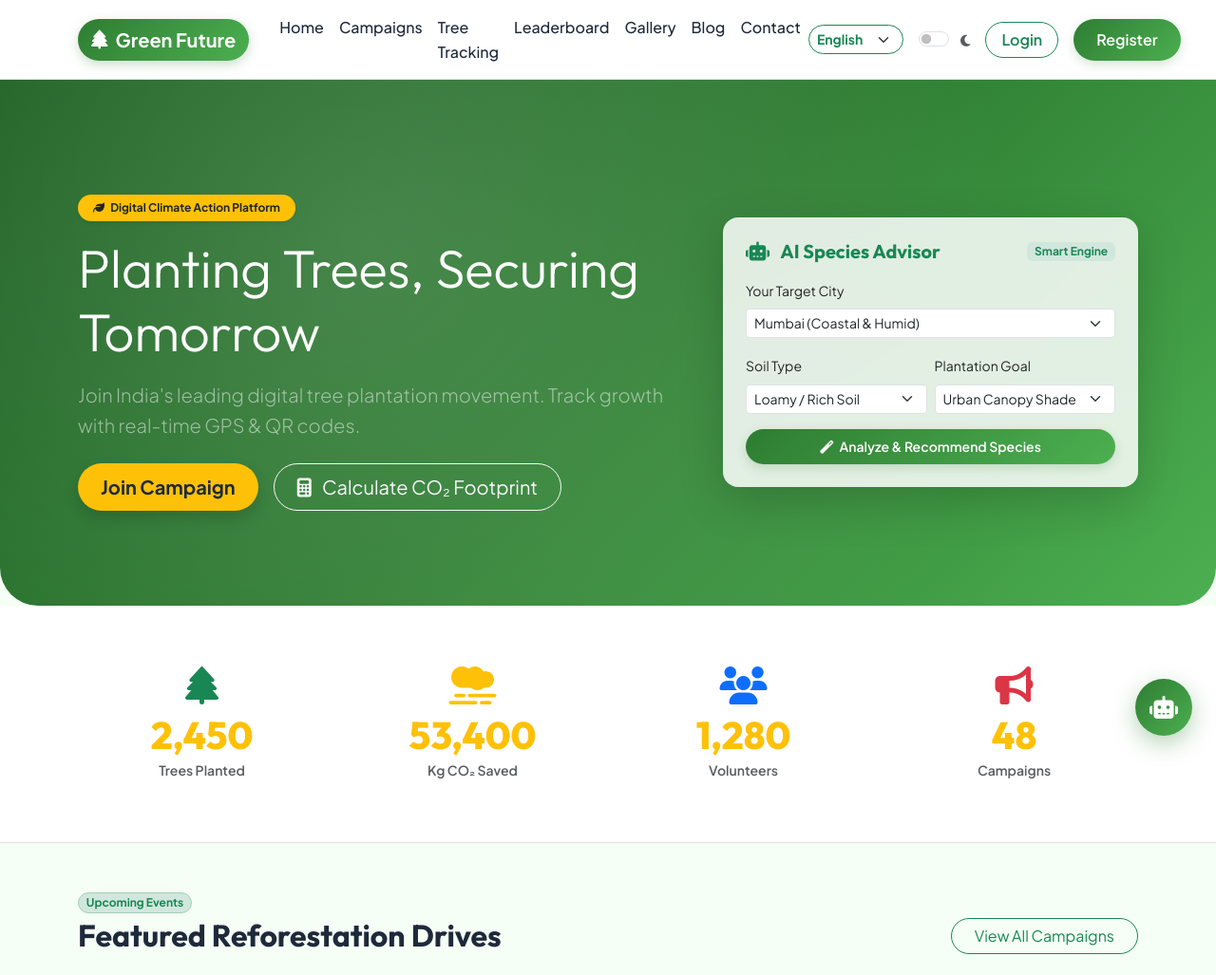
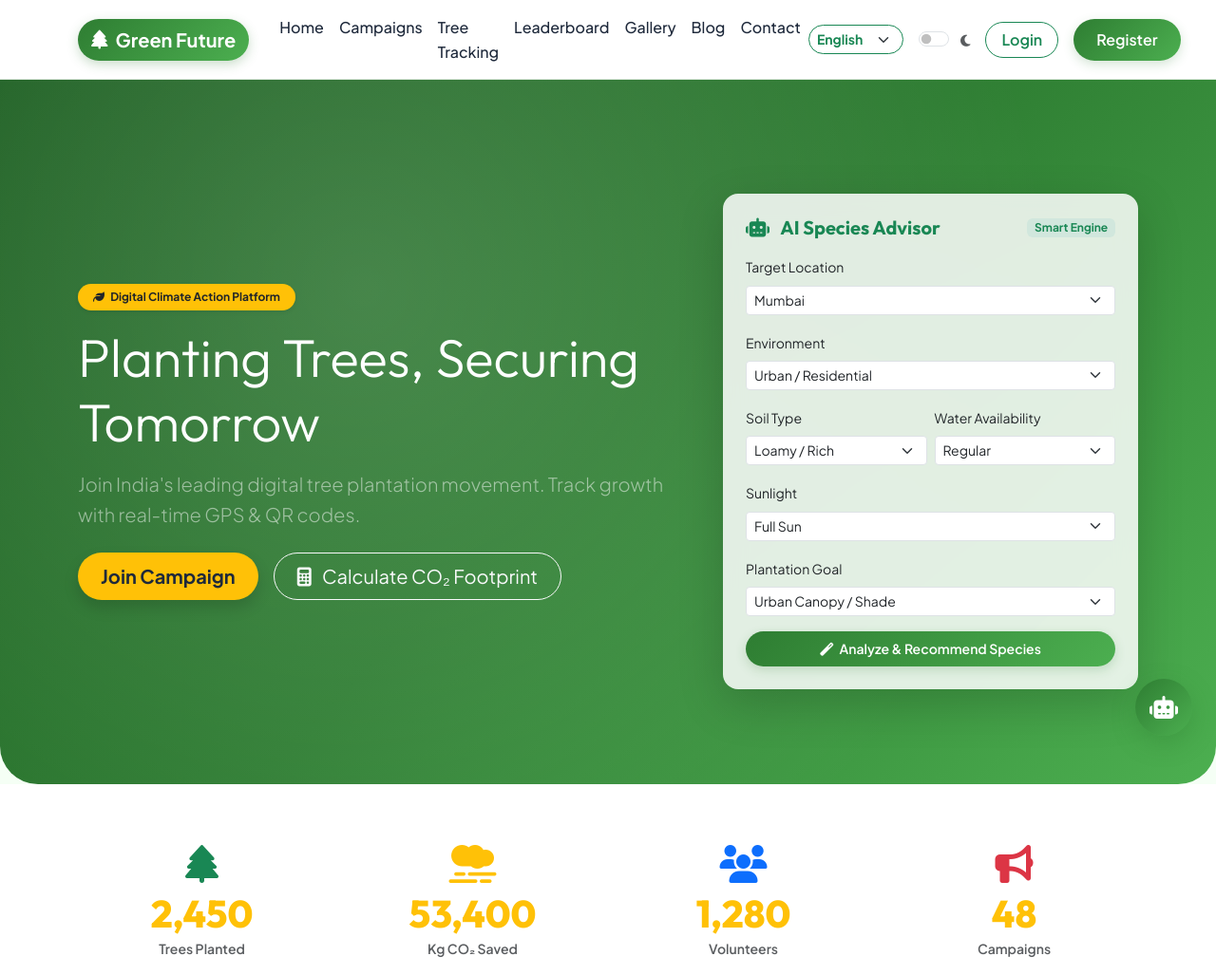
Before and after one commit to tanishjangid647-code/Green-future, a PHP site: page / in a window 1280 px wide. Shown: the top 1027 px of the page at 95% size. Run offline with PHP 8.4, Linux system fonts and the light colour scheme; data comes from the database, SQL or seed files in the repository; some libraries are stand-ins or nearby versions.

Commit message:
Upgrade AI species advisor

```diff
--- a/assets/js/weather-ai.js
+++ b/assets/js/weather-ai.js
@@ -197,79 +197,276 @@ function getWeatherDescription(code) {
   return weatherCodes[code] || 'Unknown Conditions';
 }
 // AI Tree Species Recommendation Logic
+// AI Tree Species Recommendation System
 function initAIRecommender() {
   const form = document.getElementById('ai-recommender-form');
   const resultDiv = document.getElementById('ai-recommendation-result');
+
   if (!form || !resultDiv) return;
 
   form.addEventListener('submit', (e) => {
     e.preventDefault();
+
     const city = document.getElementById('ai-city').value;
+    const environment = document.getElementById('ai-environment').value;
     const soil = document.getElementById('ai-soil').value;
+    const water = document.getElementById('ai-water').value;
+    const sunlight = document.getElementById('ai-sunlight').value;
     const purpose = document.getElementById('ai-purpose').value;
 
     resultDiv.innerHTML = `
       <div class="text-center py-4">
         <div class="spinner-border text-success" role="status"></div>
-        <p class="mt-2 text-muted">AI Analyzing Soil Composition & Micro-climate for ${city}...</p>
+        <p class="mt-2 text-muted">
+          AI analyzing location, soil, water and environmental conditions...
+        </p>
       </div>
     `;
 
     setTimeout(() => {
-      let treeName = 'Azadirachta indica (Neem)';
-      let co2 = '25.5 kg/yr';
-      let survival = '96%';
-      let reason = 'High drought resistance, excellent air purifying capacity, and thrives in all soil types.';
 
-      if (purpose === 'fruit') {
-        treeName = 'Mangifera indica (Mango / Alphonso)';
-        co2 = '42.0 kg/yr';
-        survival = '92%';
-        reason = 'Deep taproot system, high fruit yield, and strong canopy shade ideal for urban gardens.';
-      } else if (purpose === 'shade') {
-        treeName = 'Ficus religiosa (Peepal)';
-        co2 = '34.8 kg/yr';
-        survival = '98%';
-        reason = '24-hour oxygen release cycle, vast shade canopy, and rapid growth rate.';
-      } else if (soil === 'sandy') {
-        treeName = 'Red Mangrove / Coconut Palm';
-        co2 = '30.0 kg/yr';
-        survival = '94%';
-        reason = 'High salinity tolerance and coastal soil stabilization properties.';
-      }
+      /*
+       * Each species receives a suitability score.
+       * The score is based on the user's selected conditions.
+       */
+
+      const species = [
+
+        {
+          name: "Azadirachta indica (Neem)",
+          score: 0,
+          co2: "25–35 kg/yr",
+          reason: "Drought tolerant, hardy and well suited to many Indian urban environments.",
+          environments: ["urban", "dry", "rural"],
+          soils: ["loamy", "sandy", "red", "black"],
+          water: ["normal", "low"],
+          sunlight: ["full"],
+          purposes: ["shade", "air", "biodiversity"]
+        },
+
+        {
+          name: "Ficus religiosa (Peepal)",
+          score: 0,
+          co2: "30–40 kg/yr",
+          reason: "Large canopy and strong ecological value make it suitable for spacious sites.",
+          environments: ["urban", "rural", "riverbank"],
+          soils: ["loamy", "clay"],
+          water: ["normal", "high"],
+          sunlight: ["full"],
+          purposes: ["shade", "air", "biodiversity"]
+        },
+
+        {
+          name: "Mangifera indica (Mango)",
+          score: 0,
+          co2: "35–45 kg/yr",
+          reason: "Fruit-bearing tree suitable for warm regions when adequate space and water are available.",
+          environments: ["urban", "rural"],
+          soils: ["loamy", "red", "black"],
+          water: ["normal", "high"],
+          sunlight: ["full"],
+          purposes: ["fruit", "shade", "biodiversity"]
+        },
+
+        {
+          name: "Syzygium cumini (Jamun)",
+          score: 0,
+          co2: "30–40 kg/yr",
+          reason: "A hardy native fruit tree that performs well in warm conditions and supports biodiversity.",
+          environments: ["urban", "rural", "riverbank"],
+          soils: ["loamy", "clay", "black"],
+          water: ["normal", "high"],
+          sunlight: ["full", "partial"],
+          purposes: ["fruit", "biodiversity", "shade"]
+        },
+
+        {
+          name: "Delonix regia (Gulmohar)",
+          score: 0,
+          co2: "25–35 kg/yr",
+          reason: "Fast-growing ornamental tree providing broad shade in warm urban locations.",
+          environments: ["urban", "rural"],
+          soils: ["loamy", "sandy", "red"],
+          water: ["normal", "low"],
+          sunlight: ["full"],
+          purposes: ["shade", "biodiversity"]
+        },
+
+        {
+          name: "Cocos nucifera (Coconut)",
+          score: 0,
+          co2: "20–30 kg/yr",
+          reason: "Well adapted to tropical coastal environments and sandy soils.",
+          environments: ["coastal", "rural"],
+          soils: ["sandy", "saline"],
+          water: ["normal", "high"],
+          sunlight: ["full"],
+          purposes: ["fruit", "coastal_protection"]
+        },
+
+        {
+          name: "Avicennia marina (Grey Mangrove)",
+          score: 0,
+          co2: "20–30 kg/yr",
+          reason: "Highly adapted to saline coastal wetlands and periodically flooded tidal environments.",
+          environments: ["coastal"],
+          soils: ["saline", "sandy", "clay"],
+          water: ["tidal", "high"],
+          sunlight: ["full"],
+          purposes: ["coastal_protection", "biodiversity", "erosion"]
+        },
+
+        {
+          name: "Rhizophora mucronata (Red Mangrove)",
+          score: 0,
+          co2: "20–30 kg/yr",
+          reason: "Suitable for tropical intertidal environments where mangrove restoration is appropriate.",
+          environments: ["coastal"],
+          soils: ["saline", "clay", "sandy"],
+          water: ["tidal", "high"],
+          sunlight: ["full"],
+          purposes: ["coastal_protection", "biodiversity", "erosion"]
+        },
+
+        {
+          name: "Acacia nilotica (Babul)",
+          score: 0,
+          co2: "20–30 kg/yr",
+          reason: "Hardy species with good tolerance to dry conditions and useful for soil stabilization.",
+          environments: ["dry", "rural"],
+          soils: ["sandy", "clay", "black"],
+          water: ["low", "normal"],
+          sunlight: ["full"],
+          purposes: ["erosion", "biodiversity", "air"]
+        },
+
+        {
+          name: "Pongamia pinnata (Karanja)",
+          score: 0,
+          co2: "25–35 kg/yr",
+          reason: "Hardy Indian tree that can tolerate difficult soils and is useful for ecological restoration.",
+          environments: ["coastal", "rural", "urban", "riverbank"],
+          soils: ["sandy", "loamy", "saline"],
+          water: ["normal", "high"],
+          sunlight: ["full"],
+          purposes: ["biodiversity", "erosion", "air", "coastal_protection"]
+        }
+
+      ];
+
+      // Calculate suitability score
+      species.forEach(tree => {
+
+        if (tree.environments.includes(environment)) {
+          tree.score += 30;
+        }
+
+        if (tree.soils.includes(soil)) {
+          tree.score += 20;
+        }
+
+        if (tree.water.includes(water)) {
+          tree.score += 20;
+        }
+
+        if (tree.sunlight.includes(sunlight)) {
+          tree.score += 10;
+        }
+
+        if (tree.purposes.includes(purpose)) {
+          tree.score += 20;
+        }
+
+      });
+
+      // Sort from highest suitability to lowest
+      species.sort((a, b) => b.score - a.score);
+
+      // Select top 3
+      const recommendations = species.slice(0, 3);
+
+      // Make sure city is displayed
+      const cityName = city === "Other"
+        ? "your selected location"
+        : city;
 
       resultDiv.innerHTML = `
         <div class="alert alert-success border-success bg-white shadow-sm rounded-4 p-4 mt-3">
-          <div class="d-flex align-items-center gap-3 mb-3">
-            <div class="bg-success text-white p-3 rounded-circle fs-3">
+
+          <div class="text-center mb-4">
+            <div class="bg-success text-white p-3 rounded-circle d-inline-block fs-3">
               <i class="fas fa-seedling"></i>
             </div>
-            <div>
-              <span class="badge bg-success mb-1">Recommended Species</span>
-              <h5 class="mb-0 fw-bold text-success">${treeName}</h5>
+
+            <h5 class="mt-2 mb-1 fw-bold text-success">
+              AI Species Recommendations
+            </h5>
+
+            <p class="small text-muted mb-0">
+              Based on ${cityName}, ${environment} environment,
+              ${soil} soil and ${purpose.replaceAll("_", " ")} goal.
+            </p>
+          </div>
+
+          ${recommendations.map((tree, index) => `
+            <div class="border rounded-4 p-3 mb-3 bg-light">
+
+              <div class="d-flex justify-content-between align-items-center mb-2">
+
+                <div>
+                  <span class="badge bg-success mb-1">
+                    ${index === 0 ? "Best Match" : "Alternative " + index}
+                  </span>
+
+                  <h6 class="fw-bold text-success mb-0">
+                    ${tree.name}
+                  </h6>
+                </div>
+
+                <div class="text-end">
+                  <strong class="text-success">
+                    ${tree.score}%
+                  </strong>
+                  <small class="d-block text-muted">
+                    Suitability
+                  </small>
+                </div>
+
+              </div>
+
+              <div class="progress mb-2" style="height: 7px;">
+                <div
+                  class="progress-bar bg-success"
+                  style="width: ${tree.score}%;">
+                </div>
+              </div>
+
+              <p class="small text-secondary mb-2">
+                <strong>Why?</strong> ${tree.reason}
+              </p>
+
+              <small class="text-muted">
+                Estimated CO₂ benefit: ${tree.co2}
+              </small>
+
             </div>
+          `).join("")}
+
+          <div class="alert alert-warning mt-3 mb-0 small">
+            <i class="fas fa-info-circle me-1"></i>
+            <strong>Important:</strong>
+            This advisor provides a suitability estimate based on the
+            selected conditions. Final species selection should consider
+            local native-species guidance, site conditions and expert
+            forestry advice.
           </div>
-          <div class="row text-center mb-3">
-            <div class="col-6">
-              <div class="p-2 bg-light rounded-3">
-                <small class="text-muted d-block">Est. CO₂ Offset</small>
-                <strong class="text-dark fs-6">${co2}</strong>
-              </div>
-            </div>
-            <div class="col-6">
-              <div class="p-2 bg-light rounded-3">
-                <small class="text-muted d-block">Survival Rate</small>
-                <strong class="text-success fs-6">${survival}</strong>
-              </div>
-            </div>
-          </div>
-          <p class="small text-secondary mb-0"><strong>Why this tree?</strong> ${reason}</p>
+
         </div>
       `;
-    }, 1000);
+
+    }, 900);
   });
 }
-
 document.addEventListener('DOMContentLoaded', () => {
 
   const weatherCard =
--- a/index.php
+++ b/index.php
@@ -46,39 +46,94 @@ $featured_campaigns = $pdo->query("SELECT * FROM campaigns ORDER BY event_date A
             <h5 class="fw-bold mb-0 text-success"><i class="fas fa-robot me-2"></i> AI Species Advisor</h5>
             <span class="badge bg-success-subtle text-success">Smart Engine</span>
           </div>
+      <form id="ai-recommender-form">
 
-          <form id="ai-recommender-form">
+  <!-- Location -->
   <div class="mb-3">
-              <label class="form-label small font-weight-semibold">Your Target City</label>
+    <label class="form-label small font-weight-semibold">Target Location</label>
     <select id="ai-city" class="form-select form-select-sm">
-                <option value="Mumbai">Mumbai (Coastal & Humid)</option>
-                <option value="Pune">Pune (Moderate & Hilly)</option>
-                <option value="Bangalore">Bangalore (High Plateau)</option>
-                <option value="Delhi">Delhi (Semiarid Extremes)</option>
-                <option value="Kolkata">Kolkata (Riparian Wetland)</option>
+      <option value="Mumbai">Mumbai</option>
+      <option value="Pune">Pune</option>
+      <option value="Bangalore">Bangalore</option>
+      <option value="Delhi">Delhi</option>
+      <option value="Kolkata">Kolkata</option>
+      <option value="Chennai">Chennai</option>
+      <option value="Kochi">Kochi</option>
+      <option value="Jaipur">Jaipur</option>
+      <option value="Ahmedabad">Ahmedabad</option>
+      <option value="Bhubaneswar">Bhubaneswar</option>
+      <option value="Other">Other Indian Location</option>
     </select>
   </div>
+
+  <!-- Environment -->
+  <div class="mb-3">
+    <label class="form-label small font-weight-semibold">Environment</label>
+    <select id="ai-environment" class="form-select form-select-sm">
+      <option value="urban">Urban / Residential</option>
+      <option value="coastal">Coastal / Saline</option>
+      <option value="riverbank">Riverbank / Wetland</option>
+      <option value="dry">Dry / Semi-Arid</option>
+      <option value="hilly">Hilly / Highland</option>
+      <option value="rural">Rural / Agricultural</option>
+    </select>
+  </div>
+
+  <!-- Soil + Water -->
   <div class="row g-2 mb-3">
+
     <div class="col-6">
       <label class="form-label small font-weight-semibold">Soil Type</label>
       <select id="ai-soil" class="form-select form-select-sm">
-                  <option value="loamy">Loamy / Rich Soil</option>
-                  <option value="clay">Red Clay</option>
-                  <option value="sandy">Sandy / Coastal</option>
+        <option value="loamy">Loamy / Rich</option>
+        <option value="clay">Clay / Heavy</option>
+        <option value="sandy">Sandy</option>
+        <option value="saline">Saline</option>
+        <option value="black">Black Soil</option>
+        <option value="red">Red Soil</option>
       </select>
     </div>
+
     <div class="col-6">
+      <label class="form-label small font-weight-semibold">Water Availability</label>
+      <select id="ai-water" class="form-select form-select-sm">
+        <option value="normal">Regular</option>
+        <option value="low">Low / Limited</option>
+        <option value="high">High / Wet</option>
+        <option value="tidal">Tidal / Periodically Flooded</option>
+      </select>
+    </div>
+
+  </div>
+
+  <!-- Sunlight -->
+  <div class="mb-3">
+    <label class="form-label small font-weight-semibold">Sunlight</label>
+    <select id="ai-sunlight" class="form-select form-select-sm">
+      <option value="full">Full Sun</option>
+      <option value="partial">Partial Shade</option>
+      <option value="shade">Mostly Shaded</option>
+    </select>
+  </div>
+
+  <!-- Purpose -->
+  <div class="mb-3">
     <label class="form-label small font-weight-semibold">Plantation Goal</label>
     <select id="ai-purpose" class="form-select form-select-sm">
-                  <option value="shade">Urban Canopy Shade</option>
-                  <option value="fruit">Fruit Bearing</option>
+      <option value="shade">Urban Canopy / Shade</option>
+      <option value="fruit">Fruit Production</option>
       <option value="air">Air Purification</option>
+      <option value="biodiversity">Biodiversity</option>
+      <option value="coastal_protection">Coastal Protection</option>
+      <option value="erosion">Soil / Erosion Control</option>
     </select>
   </div>
-            </div>
+
   <button type="submit" class="btn btn-primary-green btn-sm w-100 py-2 rounded-pill">
-              <i class="fas fa-magic me-1"></i> Analyze & Recommend Species
+    <i class="fas fa-magic me-1"></i>
+    Analyze & Recommend Species
   </button>
+
 </form>
 
 <div id="ai-recommendation-result"></div>
```
Lines whose indentation alone changed are shown as unchanged.
